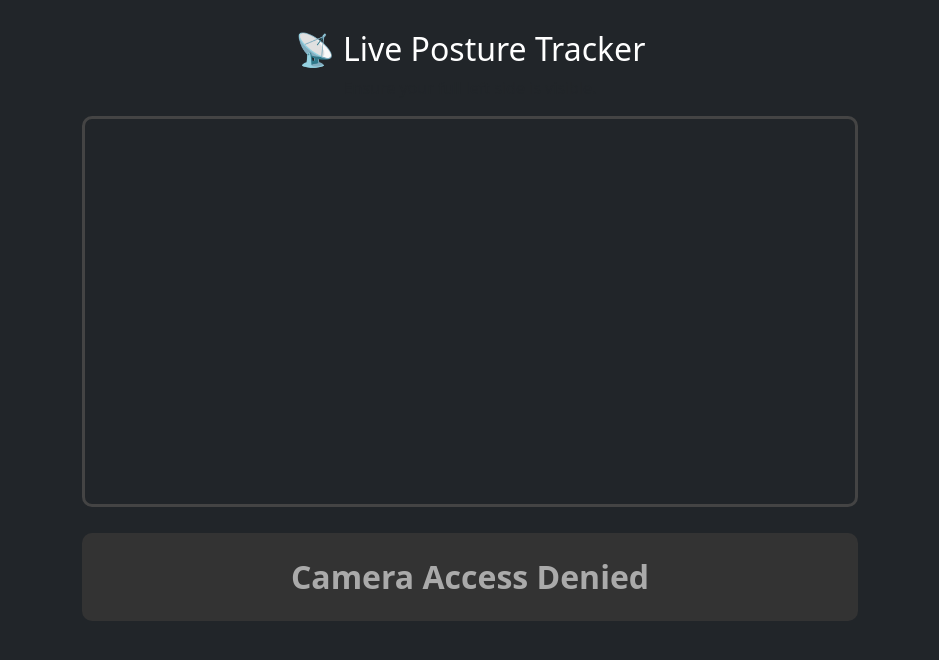
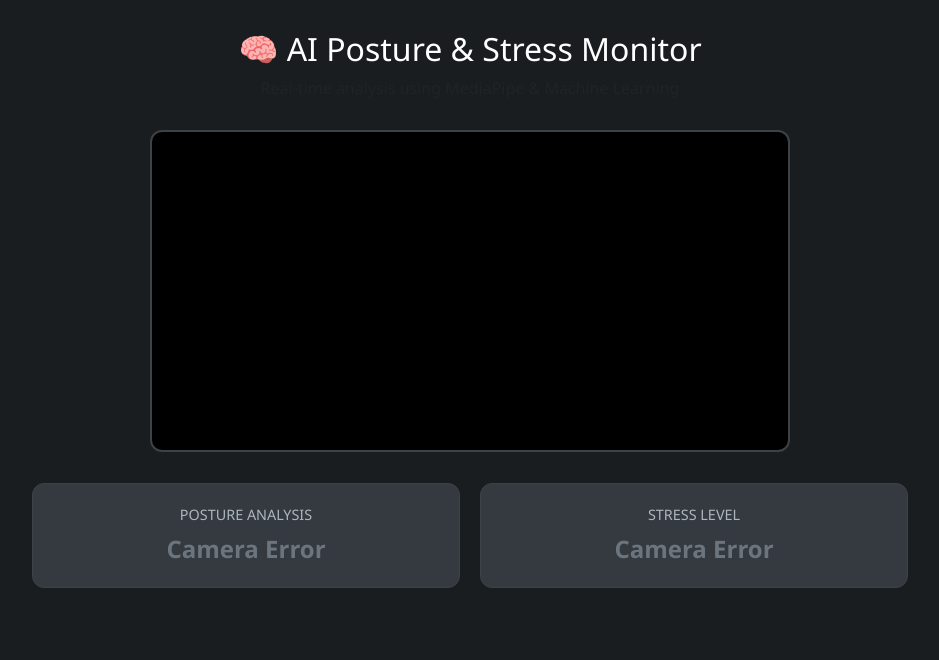
Before and after one commit to avindumihisara0229-code/ErgoSense, a Flask app: page / in a window 1280 px wide. Shown: the top 660 px of the page, without its empty margins (170-1109 px from the left). Run offline with Flask 3, Linux system fonts and the light colour scheme.

Commit message:
posture model + stress model
test version 1 with stress combined
test version 2 worked

```diff
--- a/app/app.py
+++ b/app/app.py
@@ -9,25 +9,37 @@ from flask import Flask, render_template, request, jsonify
 app = Flask(__name__)
 
 # --- CONFIGURATION ---
-MODEL_PATH = 'posture_model.joblib'
-SENSITIVITY_THRESHOLD = 0.3  # For Side View (ML)
-FRONT_SENSITIVITY = 0.15     # For Front View (Math) - Adjust if needed
+POSTURE_MODEL_PATH = 'posture_model.joblib'
+STRESS_MODEL_PATH = 'stress_model_real.joblib'
+SENSITIVITY_THRESHOLD = 0.3  # Side View Posture
+FRONT_SENSITIVITY = 0.15     # Front View Posture
 
-# --- LOAD MODEL ---
+# --- LOAD MODELS ---
 try:
-    model = joblib.load(MODEL_PATH)
-    print("✅ Model loaded successfully!")
-except FileNotFoundError:
-    print(f"❌ Error: '{MODEL_PATH}' not found.")
-    model = None
+    posture_model = joblib.load(POSTURE_MODEL_PATH)
+    stress_model = joblib.load(STRESS_MODEL_PATH)
+    print("✅ Posture and Stress models loaded successfully!")
+except Exception as e:
+    print(f"❌ Error loading models: {e}")
+    posture_model = None
+    stress_model = None
 
+# --- MEDIAPIPE INITIALIZATION ---
 mp_pose = mp.solutions.pose
-pose_estimator = mp_pose.Pose(static_image_mode=True, min_detection_confidence=0.5)
+pose_estimator = mp_pose.Pose(static_image_mode=False, min_detection_confidence=0.5)
+
+mp_face_mesh = mp.solutions.face_mesh
+# static_image_mode=False is better for real-time video streams
+face_mesh_estimator = mp_face_mesh.FaceMesh(
+    static_image_mode=False,
+    max_num_faces=1,
+    min_detection_confidence=0.5
+)
 
 # --- HELPER FUNCTIONS ---
 
 def calculate_angle(a, b, c):
-    """Calculates angle for Side View logic"""
+    """Calculates the angle between three points."""
     a, b, c = np.array(a), np.array(b), np.array(c)
     radians = np.arctan2(c[1]-b[1], c[0]-b[0]) - np.arctan2(a[1]-b[1], a[0]-b[0])
     angle = np.abs(radians * 180.0 / np.pi)
@@ -35,94 +47,83 @@ def calculate_angle(a, b, c):
         angle = 360 - angle
     return angle
 
-def analyze_posture(image):
-    if image is None: return {'status': 'no_pose'}
+def analyze_frame(image):
+    if image is None:
+        return {'status': 'error', 'message': 'Invalid image'}
 
     image_rgb = cv2.cvtColor(image, cv2.COLOR_BGR2RGB)
-    results = pose_estimator.process(image_rgb)
 
-    if not results.pose_landmarks:
-        return {'status': 'no_pose'}
+    # --- A. POSTURE DETECTION ---
+    pose_results = pose_estimator.process(image_rgb)
+    posture_data = {"result": "No person detected", "color": "gray", "mode": "N/A"}
 
-    landmarks = results.pose_landmarks.landmark
+    if pose_results.pose_landmarks:
+        landmarks = pose_results.pose_landmarks.landmark
 
-    # --- 1. DETECT ORIENTATION (FRONT vs SIDE) ---
-    # We check the horizontal distance between shoulders.
-    # If shoulders are far apart (wide), it's FRONT view.
-    # If shoulders are close together (overlapping), it's SIDE view.
+        # Determine View (Front vs Side)
+        ls_x = landmarks[mp_pose.PoseLandmark.LEFT_SHOULDER.value].x
+        rs_x = landmarks[mp_pose.PoseLandmark.RIGHT_SHOULDER.value].x
+        is_front_facing = abs(ls_x - rs_x) > 0.15
 
-    left_shoulder_x = landmarks[mp_pose.PoseLandmark.LEFT_SHOULDER.value].x
-    right_shoulder_x = landmarks[mp_pose.PoseLandmark.RIGHT_SHOULDER.value].x
+        if is_front_facing:
+            # Front Logic (Mathematical)
+            ls_y = landmarks[mp_pose.PoseLandmark.LEFT_SHOULDER.value].y
+            rs_y = landmarks[mp_pose.PoseLandmark.RIGHT_SHOULDER.value].y
+            nose_y = landmarks[mp_pose.PoseLandmark.NOSE.value].y
 
-    shoulder_width = abs(left_shoulder_x - right_shoulder_x)
+            tilt = abs(ls_y - rs_y)
+            dist = ((ls_y + rs_y) / 2) - nose_y
 
-    # Threshold: If shoulder width is > 0.15 (normalized coords), likely facing front
-    is_front_facing = shoulder_width > 0.15
+            if tilt > 0.05 or dist < FRONT_SENSITIVITY:
+                posture_data = {"result": "Incorrect Posture", "color": "red", "mode": "Front"}
+            else:
+                posture_data = {"result": "Correct Posture", "color": "green", "mode": "Front"}
+        else:
+            # Side Logic (ML Model)
+            try:
+                l_sh = [landmarks[mp_pose.PoseLandmark.LEFT_SHOULDER.value].x, landmarks[mp_pose.PoseLandmark.LEFT_SHOULDER.value].y]
+                l_er = [landmarks[mp_pose.PoseLandmark.LEFT_EAR.value].x, landmarks[mp_pose.PoseLandmark.LEFT_EAR.value].y]
+                l_hp = [landmarks[mp_pose.PoseLandmark.LEFT_HIP.value].x, landmarks[mp_pose.PoseLandmark.LEFT_HIP.value].y]
+                l_kn = [landmarks[mp_pose.PoseLandmark.LEFT_KNEE.value].x, landmarks[mp_pose.PoseLandmark.LEFT_KNEE.value].y]
 
-    # --- 2. BRANCH LOGIC ---
+                n_ang = calculate_angle(l_er, l_sh, l_hp)
+                b_ang = calculate_angle(l_sh, l_hp, l_kn)
 
-    if is_front_facing:
-        # === FRONT VIEW LOGIC (GEOMETRIC) ===
-        # We can't use the ML model here. We use math rules.
+                prob_bad = posture_model.predict_proba([[n_ang, b_ang]])[0][1]
+                posture_data = {
+                    "result": "Incorrect Posture" if prob_bad > SENSITIVITY_THRESHOLD else "Correct Posture",
+                    "color": "red" if prob_bad > SENSITIVITY_THRESHOLD else "green",
+                    "mode": "Side"
+                }
+            except:
+                posture_data = {"result": "Side view obscured", "color": "orange", "mode": "Side"}
 
-        # Rule 1: Shoulder Alignment (Are you leaning?)
-        left_shoulder_y = landmarks[mp_pose.PoseLandmark.LEFT_SHOULDER.value].y
-        right_shoulder_y = landmarks[mp_pose.PoseLandmark.RIGHT_SHOULDER.value].y
-        shoulder_tilt = abs(left_shoulder_y - right_shoulder_y)
+    # --- B. STRESS DETECTION ---
+    stress_results = face_mesh_estimator.process(image_rgb)
+    stress_data = {"result": "Face not detected", "color": "gray"}
 
-        # Rule 2: Vertical Head Position (Are you slouching down?)
-        # Compare Nose Y to average Shoulder Y
-        nose_y = landmarks[mp_pose.PoseLandmark.NOSE.value].y
-        avg_shoulder_y = (left_shoulder_y + right_shoulder_y) / 2
+    if stress_results.multi_face_landmarks and stress_model:
+        face_landmarks = stress_results.multi_face_landmarks[0].landmark
 
-        # Calculate vertical distance (Head to Shoulders)
-        # Normal upright posture has a larger gap. Slouching makes this gap smaller.
-        head_neck_dist = avg_shoulder_y - nose_y
+        # Flatten landmarks: exactly 1404 features (468 points * 3 coords)
+        features = []
+        for l in face_landmarks:
+            features.extend([l.x, l.y, l.z])
 
-        print(f"FRONT MODE | Tilt: {shoulder_tilt:.3f} | Neck Dist: {head_neck_dist:.3f}")
+        # Reshape for scikit-learn (1 sample, 1404 features)
+        features_arr = np.array(features).reshape(1, -1)
 
-        # LOGIC:
-        # - If tilt > 0.04: Leaning too much
-        # - If head_neck_dist < 0.15: Head is too close to shoulders (Slumping)
-        # (Note: These thresholds might need tuning based on your webcam distance)
+        try:
+            prediction = stress_model.predict(features_arr)[0]
+            stress_data = {
+                "result": "Stressed" if prediction == 1 else "Relaxed",
+                "color": "red" if prediction == 1 else "green"
+            }
+        except Exception as e:
+            print(f"Stress Prediction Error: {e}")
+            stress_data = {"result": "ML Error", "color": "orange"}
 
-        if shoulder_tilt > 0.05 or head_neck_dist < FRONT_SENSITIVITY:
-            return {'status': 'success', 'result': 'Incorrect Posture (Front)', 'color': 'red', 'mode': 'Front'}
-        else:
-            return {'status': 'success', 'result': 'Correct Posture (Front)', 'color': 'green', 'mode': 'Front'}
-
-    else:
-        # === SIDE VIEW LOGIC (ML MODEL) ===
-        try:
-            left_shoulder = [landmarks[mp_pose.PoseLandmark.LEFT_SHOULDER.value].x,
-                             landmarks[mp_pose.PoseLandmark.LEFT_SHOULDER.value].y]
-            left_ear      = [landmarks[mp_pose.PoseLandmark.LEFT_EAR.value].x,
-                             landmarks[mp_pose.PoseLandmark.LEFT_EAR.value].y]
-            left_hip      = [landmarks[mp_pose.PoseLandmark.LEFT_HIP.value].x,
-                             landmarks[mp_pose.PoseLandmark.LEFT_HIP.value].y]
-            left_knee     = [landmarks[mp_pose.PoseLandmark.LEFT_KNEE.value].x,
-                             landmarks[mp_pose.PoseLandmark.LEFT_KNEE.value].y]
-
-            neck_angle = calculate_angle(left_ear, left_shoulder, left_hip)
-            back_angle = calculate_angle(left_shoulder, left_hip, left_knee)
-
-            features = [neck_angle, back_angle]
-
-            # Predict
-            probabilities = model.predict_proba([features])[0]
-            prob_incorrect = probabilities[1]
-
-            print(f"SIDE MODE | Bad Prob: {prob_incorrect:.2f}")
-
-            if prob_incorrect > SENSITIVITY_THRESHOLD:
-                return {'status': 'success', 'result': 'Incorrect Posture (Side)', 'color': 'red', 'mode': 'Side'}
-            else:
-                return {'status': 'success', 'result': 'Correct Posture (Side)', 'color': 'green', 'mode': 'Side'}
-
-        except Exception as e:
-            # Fallback if landmarks are missing (e.g. knees hidden)
-            return {'status': 'error', 'message': "Please show full body (Side view)"}
-
+    return {'status': 'success', 'posture': posture_data, 'stress': stress_data}
 
 # --- ROUTES ---
 
@@ -134,23 +135,15 @@ def index():
 def predict_frame():
     try:
         data = request.json['image']
-        header, encoded = data.split(",", 1)
+        _, encoded = data.split(",", 1)
         binary_data = base64.b64decode(encoded)
-
         image_arr = np.frombuffer(binary_data, dtype=np.uint8)
         img = cv2.imdecode(image_arr, cv2.IMREAD_COLOR)
 
-        result = analyze_posture(img)
-
-        if result['status'] == 'no_pose':
-             return jsonify({'status': 'no_pose', 'message': 'No person detected'})
-        elif result['status'] == 'error':
-             return jsonify({'status': 'error', 'message': result['message']})
-
+        result = analyze_frame(img)
         return jsonify(result)
-
     except Exception as e:
         return jsonify({'status': 'error', 'message': str(e)})
 
 if __name__ == '__main__':
-    app.run(debug=True)
+    app.run(debug=True, port=5000)
--- a/app/templates/index.html
+++ b/app/templates/index.html
@@ -3,70 +3,107 @@
 <head>
     <meta charset="UTF-8">
     <meta name="viewport" content="width=device-width, initial-scale=1.0">
-    <title>Live Posture AI</title>
+    <title>AI Health Monitor</title>
     <link href="https://cdn.jsdelivr.net/npm/bootstrap@5.3.0/dist/css/bootstrap.min.css" rel="stylesheet">
     <style>
-        body { background-color: #212529; color: white; }
-        .container { max-width: 800px; margin-top: 30px; }
-        #videoElement { width: 100%; border-radius: 10px; border: 3px solid #444; }
-        #statusBox {
-            font-size: 2rem;
-            font-weight: bold;
+        body { background-color: #1a1d20; color: white; font-family: 'Segoe UI', Tahoma, Geneva, Verdana, sans-serif; }
+        .container { max-width: 900px; margin-top: 30px; }
+
+        #videoContainer { position: relative; width: 100%; max-width: 640px; margin: 0 auto; }
+        #videoElement { width: 100%; border-radius: 12px; border: 2px solid #3d4246; background-color: #000; }
+
+        .display-grid {
+            display: grid;
+            grid-template-columns: 1fr 1fr;
+            gap: 20px;
+            margin-top: 25px;
+        }
+
+        .monitor-card {
             padding: 20px;
-            margin-top: 20px;
-            border-radius: 10px;
-            background-color: #333;
+            border-radius: 12px;
             text-align: center;
+            transition: all 0.3s ease;
+            background-color: #2b3035;
+            border: 1px solid #3d4246;
         }
-        .correct { background-color: #198754 !important; color: white; } /* Green */
-        .incorrect { background-color: #dc3545 !important; color: white; } /* Red */
-        .neutral { background-color: #333; color: #aaa; }
+
+        .label-text { font-size: 0.9rem; text-transform: uppercase; color: #adb5bd; margin-bottom: 5px; }
+        .status-text { font-size: 1.5rem; font-weight: bold; }
+
+        /* Status Colors */
+        .status-green { background-color: #198754 !important; color: white; border-color: #146c43; }
+        .status-red { background-color: #dc3545 !important; color: white; border-color: #a71d2a; }
+        .status-gray { background-color: #343a40 !important; color: #6c757d; }
+        .status-orange { background-color: #fd7e14 !important; color: white; }
+
+        .header-section { margin-bottom: 30px; }
     </style>
 </head>
 <body>
 
-<div class="container text-center">
-    <h2>📡 Live Posture Tracker</h2>
-    <p class="text-muted">Ensure your full left side is visible.</p>
+<div class="container">
+    <div class="header-section text-center">
+        <h2>🧠 AI Posture & Stress Monitor</h2>
+        <p class="text-muted">Real-time analysis using MediaPipe & Machine Learning</p>
+    </div>
 
-    <video id="videoElement" autoplay playsinline></video>
+    <div id="videoContainer">
+        <video id="videoElement" autoplay playsinline></video>
+    </div>
 
     <canvas id="canvas" style="display:none;"></canvas>
 
-    <div id="statusBox" class="neutral">Waiting for camera...</div>
+    <div class="display-grid">
+        <div id="postureCard" class="monitor-card status-gray">
+            <div class="label-text">Posture Analysis</div>
+            <div id="postureStatus" class="status-text">Initializing...</div>
+            <small id="postureMode" class="text-light"></small>
+        </div>
+
+        <div id="stressCard" class="monitor-card status-gray">
+            <div class="label-text">Stress Level</div>
+            <div id="stressStatus" class="status-text">Initializing...</div>
+        </div>
+    </div>
 </div>
 
 <script>
     const video = document.getElementById('videoElement');
     const canvas = document.getElementById('canvas');
-    const statusBox = document.getElementById('statusBox');
     const context = canvas.getContext('2d');
+
+    // UI Elements
+    const postureCard = document.getElementById('postureCard');
+    const postureStatus = document.getElementById('postureStatus');
+    const postureMode = document.getElementById('postureMode');
+
+    const stressCard = document.getElementById('stressCard');
+    const stressStatus = document.getElementById('stressStatus');
 
     // 1. Access the Webcam
     if (navigator.mediaDevices.getUserMedia) {
         navigator.mediaDevices.getUserMedia({ video: true })
             .then(function (stream) {
                 video.srcObject = stream;
-                // Start the prediction loop once video is playing
-                setInterval(sendFrameToBackend, 500); // Run every 500ms (0.5 sec)
+                setInterval(sendFrameToBackend, 500); // 2 FPS to save CPU
             })
             .catch(function (error) {
-                console.log("Something went wrong with the camera!", error);
-                statusBox.innerText = "Camera Access Denied";
+                postureStatus.innerText = "Camera Error";
+                stressStatus.innerText = "Camera Error";
             });
     }
 
-    // 2. Function to capture frame and send to Flask
+    // 2. Process and Send Frames
     function sendFrameToBackend() {
-        // Draw current video frame to canvas
+        if (video.videoWidth === 0) return;
+
         canvas.width = video.videoWidth;
         canvas.height = video.videoHeight;
         context.drawImage(video, 0, 0, canvas.width, canvas.height);
 
-        // Convert canvas image to Base64 string
-        const dataURL = canvas.toDataURL('image/jpeg');
+        const dataURL = canvas.toDataURL('image/jpeg', 0.7); // 0.7 quality for speed
 
-        // Send to Flask using Fetch API
         fetch('/predict_frame', {
             method: 'POST',
             headers: { 'Content-Type': 'application/json' },
@@ -75,19 +112,29 @@
         .then(response => response.json())
         .then(data => {
             if (data.status === 'success') {
-                statusBox.innerText = data.result;
-                // Update Color
-                if (data.color === 'green') {
-                    statusBox.className = 'correct';
-                } else {
-                    statusBox.className = 'incorrect';
-                }
-            } else if (data.status === 'no_pose') {
-                statusBox.innerText = "No person detected";
-                statusBox.className = 'neutral';
+                // --- Update Posture UI ---
+                postureStatus.innerText = data.posture.result;
+                postureMode.innerText = `Mode: ${data.posture.mode}`;
+                updateCardStyle(postureCard, data.posture.color);
+
+                // --- Update Stress UI ---
+                stressStatus.innerText = data.stress.result;
+                updateCardStyle(stressCard, data.stress.color);
+            } else {
+                postureStatus.innerText = "Error";
+                stressStatus.innerText = "Error";
             }
         })
         .catch(error => console.error('Error:', error));
+    }
+
+    // Helper to update CSS classes dynamically
+    function updateCardStyle(element, color) {
+        element.classList.remove('status-green', 'status-red', 'status-gray', 'status-orange');
+        if (color === 'green') element.classList.add('status-green');
+        else if (color === 'red') element.classList.add('status-red');
+        else if (color === 'orange') element.classList.add('status-orange');
+        else element.classList.add('status-gray');
     }
 </script>
 
```
Also changed, not shown: 2 other files.
